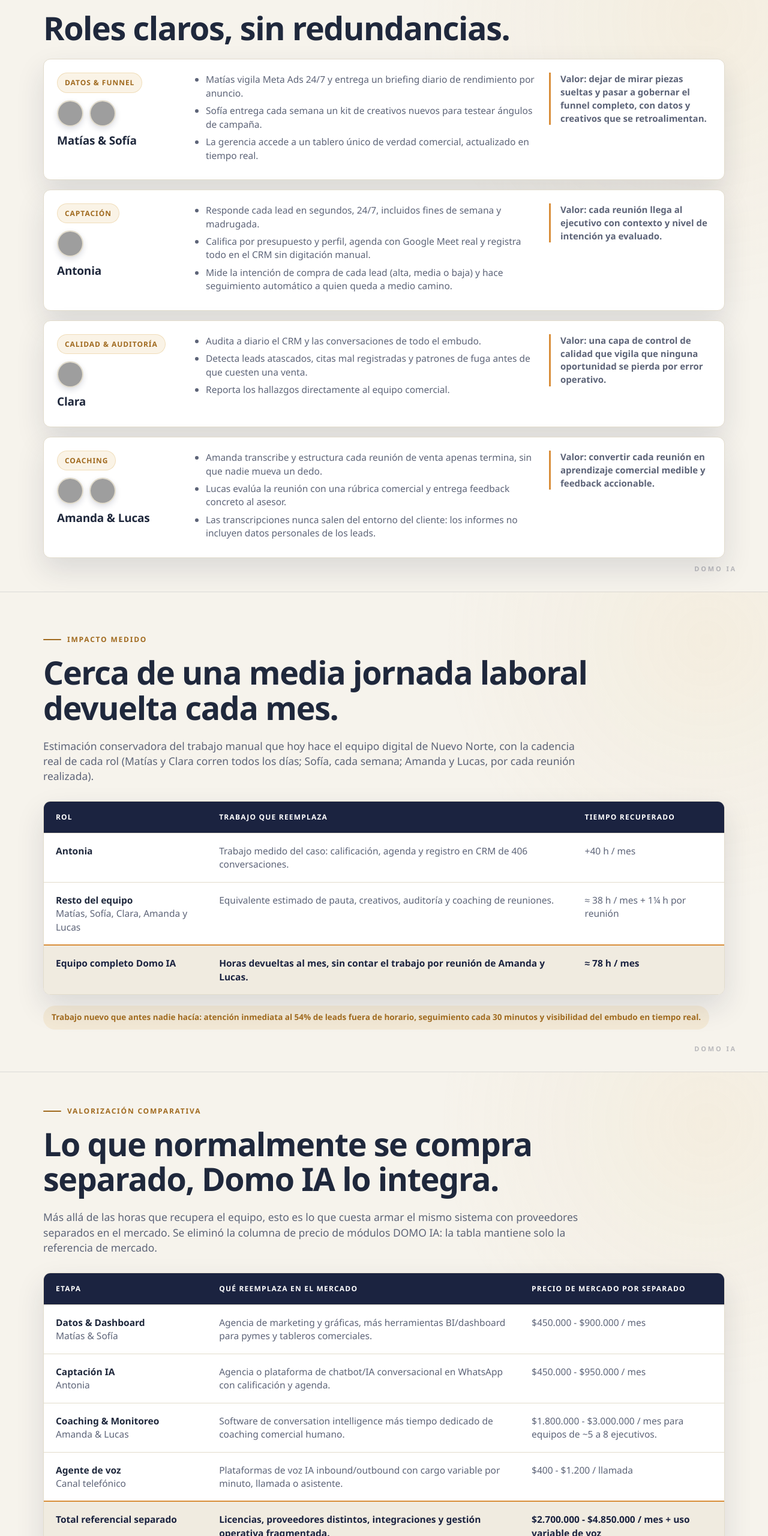
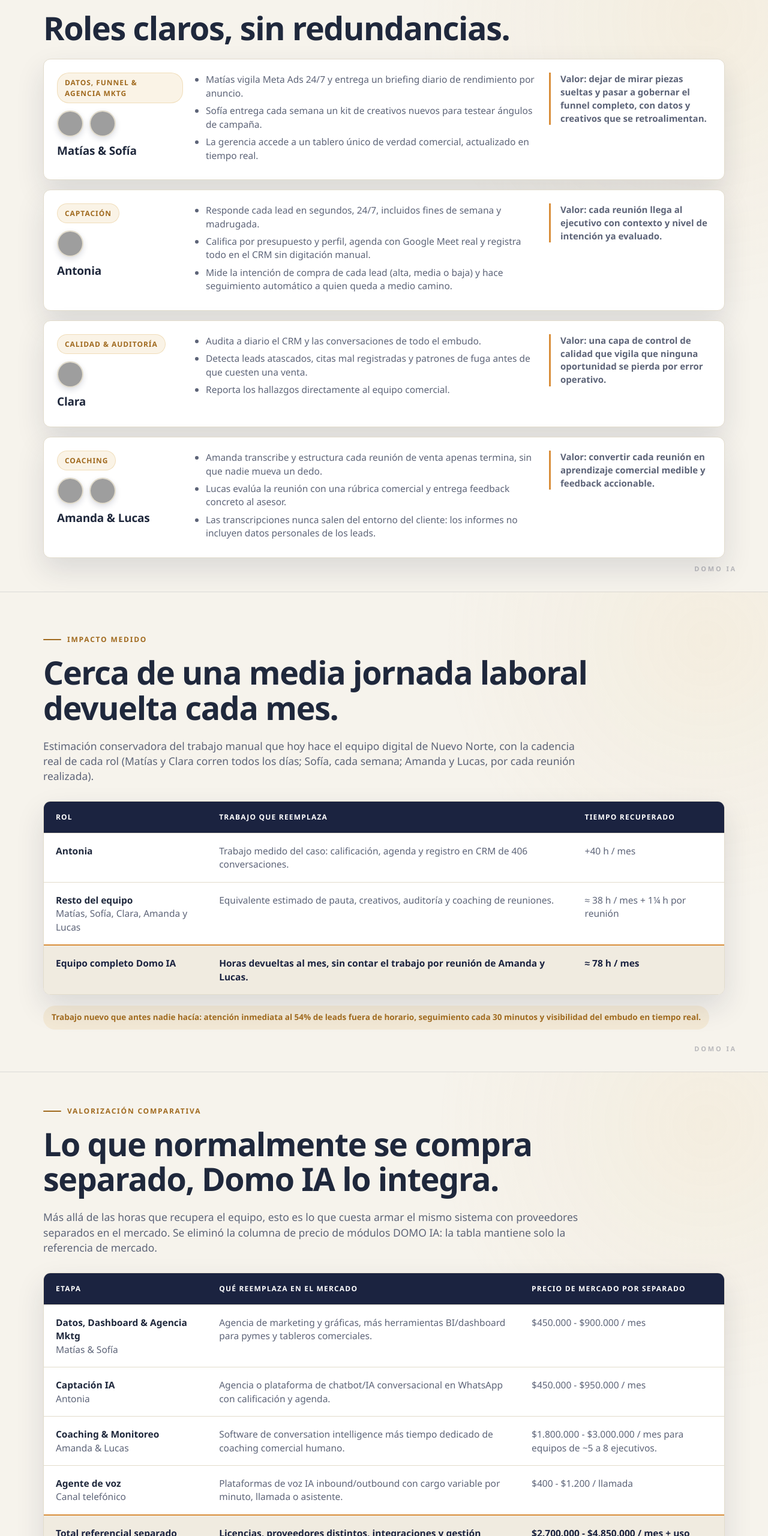
Before and after one commit to rodolfoalfaroc-cpu/domo-ia-propuesta-comercial, a plain HTML site: page index.html in a window 1280 px wide. Shown: the part 5040-7600 px from the top of the page at 60% size. Drawn offline with Linux system fonts and the light colour scheme; grey boxes are pictures that could not be loaded.

Commit message:
Add files via upload

```diff
--- a/index.html
+++ b/index.html
@@ -741,7 +741,7 @@
       <div class="modules">
         <div class="module">
           <div>
-            <span class="tag">Datos & funnel</span>
+            <span class="tag">Datos, Funnel & Agencia Mktg</span>
             <div class="who">
               <span class="avatar"><img src="https://domo-ia.com/assets/web/retrato-matias.jpg" alt="Matías"></span>
               <span class="avatar"><img src="https://domo-ia.com/assets/web/retrato-sofia.jpg" alt="Sofía"></span>
@@ -857,7 +857,7 @@
           </thead>
           <tbody>
             <tr>
-              <td>Datos & Dashboard<br><span style="font-weight:500;color:var(--muted);">Matías & Sofía</span></td>
+              <td>Datos, Dashboard & Agencia Mktg<br><span style="font-weight:500;color:var(--muted);">Matías & Sofía</span></td>
               <td>Agencia de marketing y gráficas, más herramientas BI/dashboard para pymes y tableros comerciales.</td>
               <td>$450.000 - $900.000 / mes</td>
             </tr>
```
